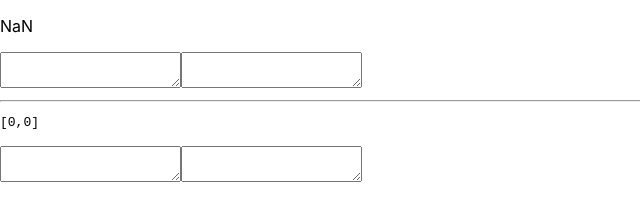
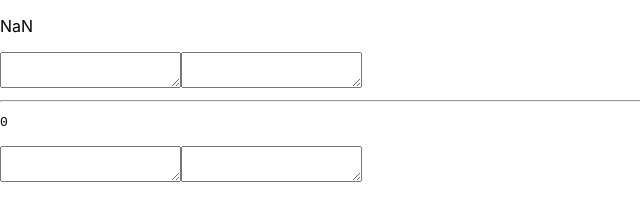
Before and after one commit to mrpickles3rd/advent-of-code-2018, a React (Create React App) app: page / in a window 1280 px wide. Shown: the top 205 px of the page, without its empty margins (0-640 px from the left). Built offline with nearby package versions, Linux system fonts and the light colour scheme.

Commit message:
day 2 p 1 - keep setup tests but only use final one

```diff
--- a/src/day/Day2.jsx
+++ b/src/day/Day2.jsx
@@ -26,7 +26,7 @@ function Day2({ input = '', input2 = '' }) {
 
   return (
     <div>
-      <pre id="output">{JSON.stringify([twos, threes])}</pre>
+      <pre id="output">{twos * threes}</pre>
       <p id="output2">{output2}</p>
     </div>
   );
```
Also changed, not shown: 1 other file (tests, documents, lock files or other folders).
